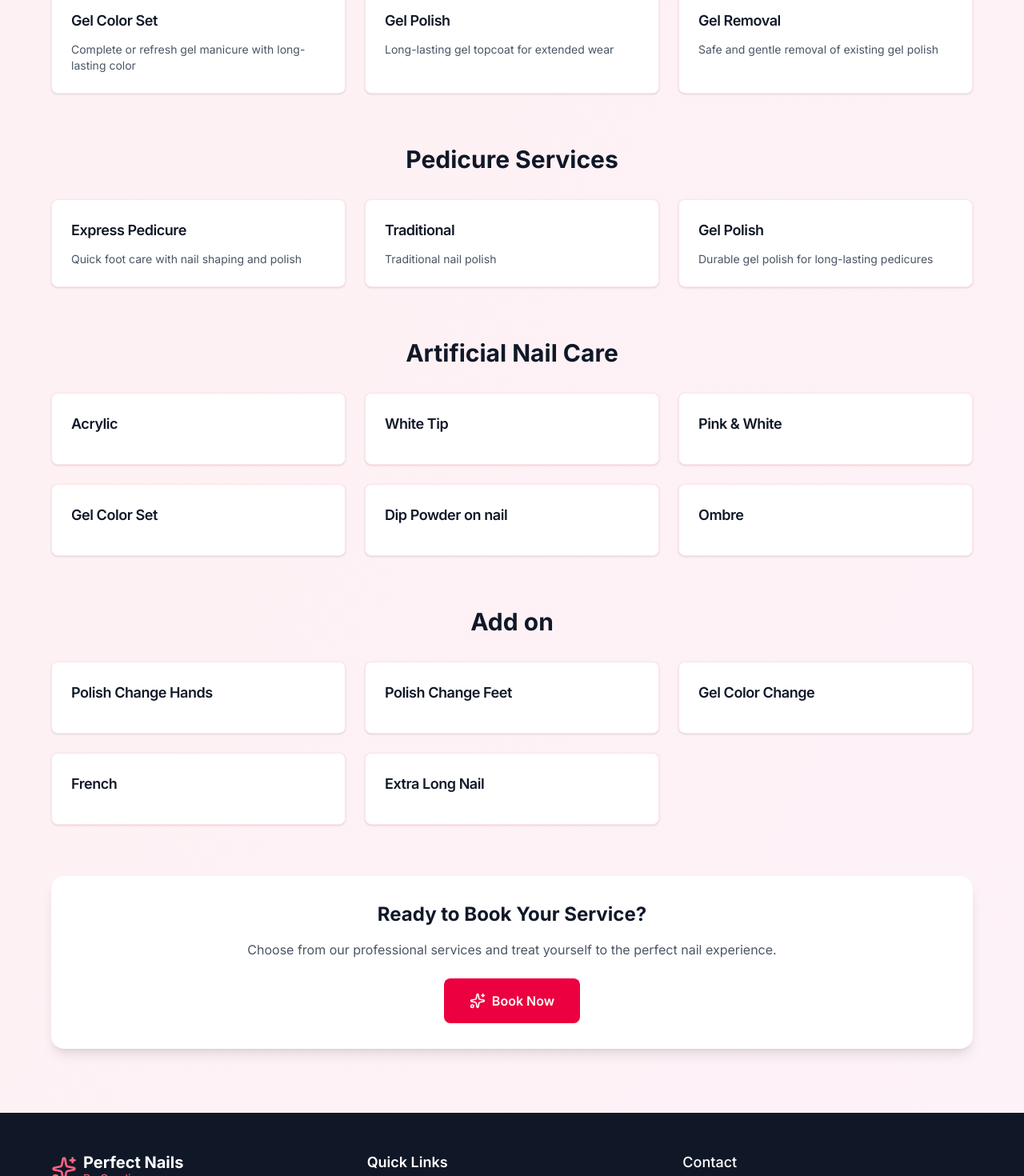
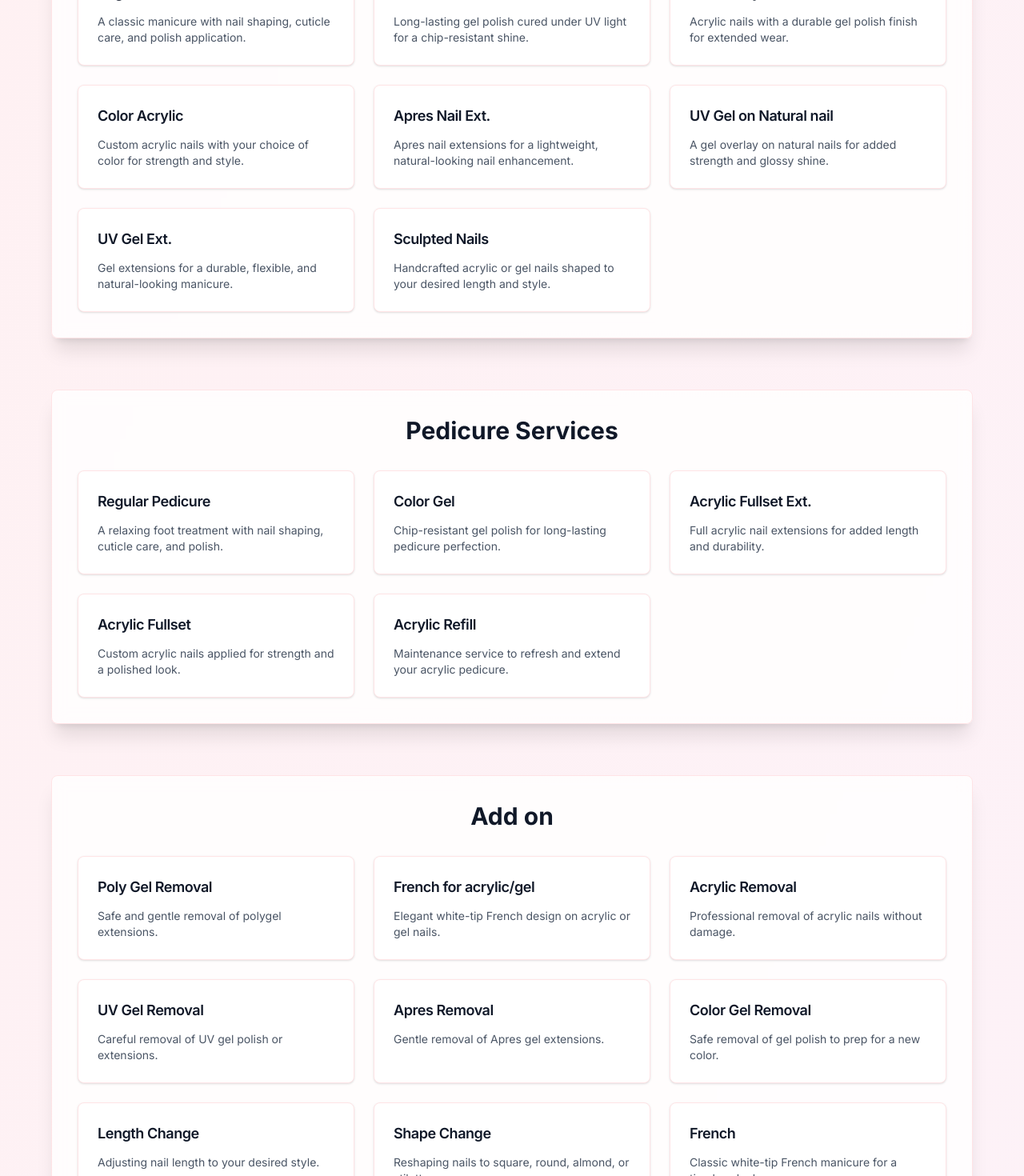
Before and after one commit to tgnextbuild/perfect-nails-by-carolina, a Next.js app in the folder perfect-nails-by-carolina/: page / in a window 1280 px wide. Shown: the part 1060-2530 px from the top of the page at 80% size. Built offline with nearby package versions, Linux system fonts and the light colour scheme; a web font is replaced by a local one.

Commit message:
updated services

```diff
--- a/perfect-nails-by-carolina/src/app/page.tsx
+++ b/perfect-nails-by-carolina/src/app/page.tsx
@@ -6,44 +6,43 @@ import { Badge } from "@/components/ui/badge"
 
 export default function HomePage() {
   const featuredServices = [
-    { name: "Gel Color Set - Fill", description: "Refresh your existing gel manicure with new color" },
-    { name: "Gel Color Set - Full", description: "Complete gel manicure with long-lasting color" },
+    { name: "Acrylic Fullset", description: "Complete acrylic set" },
+    { name: "Gel Color Set", description: "Complete gel manicure with long-lasting color" },
     { name: "Express Manicure", description: "Quick and professional nail care for busy schedules" },
     { name: "Express Pedicure", description: "Fast, refreshing pedicure treatment" },
   ]
 
   const manicureServices = [
-    { name: "Express Manicure", description: "Quick nail shaping, cuticle care, and polish" },
-    { name: "Children Manicure", description: "Gentle nail care designed especially for kids" },
-    { name: "Traditional", description: "Traditional nail polish" },
-    { name: "Gel Color Set", description: "Complete or refresh gel manicure with long-lasting color" },
-    { name: "Gel Polish", description: "Long-lasting gel topcoat for extended wear" },
-    { name: "Gel Removal", description: "Safe and gentle removal of existing gel polish" },
+    { name: "Regular Manicure", description: "A classic manicure with nail shaping, cuticle care, and polish application." },
+    { name: "Color Gel Manicure", description: "Long-lasting gel polish cured under UV light for a chip-resistant shine." },
+    { name: "Color Acrylic + Gel Polish", description: "Acrylic nails with a durable gel polish finish for extended wear." },
+    { name: "Color Acrylic", description: "Custom acrylic nails with your choice of color for strength and style." },
+    { name: "Apres Nail Ext.", description: "Apres nail extensions for a lightweight, natural-looking nail enhancement." },
+    { name: "UV Gel on Natural nail", description: "A gel overlay on natural nails for added strength and glossy shine." },
+    { name: "UV Gel Ext.", description: "Gel extensions for a durable, flexible, and natural-looking manicure." },
+    { name: "Sculpted Nails", description: "Handcrafted acrylic or gel nails shaped to your desired length and style." },
   ]
 
   const pedicureServices = [
-    { name: "Express Pedicure", description: "Quick foot care with nail shaping and polish" },
-    // { name: "Callus Treatment", description: "Professional callus removal for smooth feet" },
-    { name: "Traditional", description: "Traditional nail polish" },
-    { name: "Gel Polish", description: "Durable gel polish for long-lasting pedicures" },
-  ]
-
-
-  const artificialNailCare = [
-    { name: "Acrylic", description: "" },
-    { name: "White Tip", description: "" },
-    { name: "Pink & White", description: "" },
-    { name: "Gel Color Set", description: "" },
-    { name: "Dip Powder on nail", description: "" },
-    { name: "Ombre", description: "" },
+    { name: "Regular Pedicure", description: "A relaxing foot treatment with nail shaping, cuticle care, and polish." },
+    { name: "Color Gel", description: "Chip-resistant gel polish for long-lasting pedicure perfection." },
+    { name: "Acrylic Fullset Ext.", description: "Full acrylic nail extensions for added length and durability." },
+    { name: "Acrylic Fullset", description: "Custom acrylic nails applied for strength and a polished look." },
+    { name: "Acrylic Refill", description: "Maintenance service to refresh and extend your acrylic pedicure." },
   ]
 
   const addOn = [
-    { name: "Polish Change Hands", description: "" },
-    { name: "Polish Change Feet", description: "" },
-    { name: "Gel Color Change", description: "" },
-    { name: "French", description: "" },
-    { name: "Extra Long Nail", description: "" },
+    { name: "Poly Gel Removal", description: "Safe and gentle removal of polygel extensions." },
+    { name: "French for acrylic/gel", description: "Elegant white-tip French design on acrylic or gel nails." },
+    { name: "Acrylic Removal", description: "Professional removal of acrylic nails without damage." },
+    { name: "UV Gel Removal", description: "Careful removal of UV gel polish or extensions." },
+    { name: "Apres Removal", description: "Gentle removal of Apres gel extensions." },
+    { name: "Color Gel Removal", description: "Safe removal of gel polish to prep for a new color." },
+    { name: "Length Change", description: "Adjusting nail length to your desired style." },
+    { name: "Shape Change", description: "Reshaping nails to square, round, almond, or stiletto." },
+    { name: "French", description: "Classic white-tip French manicure for a timeless look." },
+    { name: "Nail Repair", description: "Fixing broken or damaged nails for a flawless finish." },
+    { name: "Designs", description: "Custom nail art, glitter, or embellishments for a unique touch." },
   ]
 
 
@@ -67,6 +66,8 @@ export default function HomePage() {
 
         {/* Featured Services */}
         <section className="mb-16">
+          <Card className="bg-white/80 backdrop-blur-sm shadow-xl border-rose-100">
+          <CardContent className="p-8">
           <div className="flex items-center justify-center gap-3 mb-8">
             <Star className="h-6 w-6 text-yellow-500 fill-yellow-500" />
             <h2 className="text-3xl font-bold text-gray-900">Featured Services</h2>
@@ -91,10 +92,14 @@ export default function HomePage() {
               </Card>
             ))}
           </div>
+          </CardContent>
+          </Card>
         </section>
 
         {/* Manicure Services */}
         <section className="mb-16">
+          <Card className="bg-white/80 backdrop-blur-sm shadow-xl border-rose-100">
+          <CardContent className="p-8">
           <h2 className="text-3xl font-bold text-gray-900 text-center mb-8">Manicure Services</h2>
 
           <div className="grid md:grid-cols-2 lg:grid-cols-3 gap-6">
@@ -109,10 +114,14 @@ export default function HomePage() {
               </Card>
             ))}
           </div>
+          </CardContent>
+          </Card>
         </section>
 
         {/* Pedicure Services */}
         <section className="mb-16">
+          <Card className="bg-white/80 backdrop-blur-sm shadow-xl border-rose-100">
+          <CardContent className="p-8">
           <h2 className="text-3xl font-bold text-gray-900 text-center mb-8">Pedicure Services</h2>
 
           <div className="grid md:grid-cols-2 lg:grid-cols-3 gap-6">
@@ -127,27 +136,14 @@ export default function HomePage() {
               </Card>
             ))}
           </div>
-        </section>
-        {/* Artificial Nail Care */}
-        <section className="mb-16">
-          <h2 className="text-3xl font-bold text-gray-900 text-center mb-8">Artificial Nail Care</h2>
-
-          <div className="grid md:grid-cols-2 lg:grid-cols-3 gap-6">
-            {artificialNailCare.map((service, index) => (
-              <Card key={index} className="hover:shadow-lg transition-shadow border-rose-100">
-                <CardHeader className="pb-3">
-                  <CardTitle className="text-lg text-gray-900">{service.name}</CardTitle>
-                </CardHeader>
-                <CardContent>
-                  <p className="text-gray-600 text-sm">{service.description}</p>
-                </CardContent>
-              </Card>
-            ))}
-          </div>
+          </CardContent>
+          </Card>
         </section>
 
         {/* Add on */}
         <section>
+          <Card className="bg-white/80 backdrop-blur-sm shadow-xl border-rose-100">
+          <CardContent className="p-8">
           <h2 className="text-3xl font-bold text-gray-900 text-center mb-8">Add on</h2>
 
           <div className="grid md:grid-cols-2 lg:grid-cols-3 gap-6">
@@ -162,6 +158,8 @@ export default function HomePage() {
               </Card>
             ))}
           </div>
+          </CardContent>
+          </Card>
         </section>
 
         {/* Call to Action */}
```
